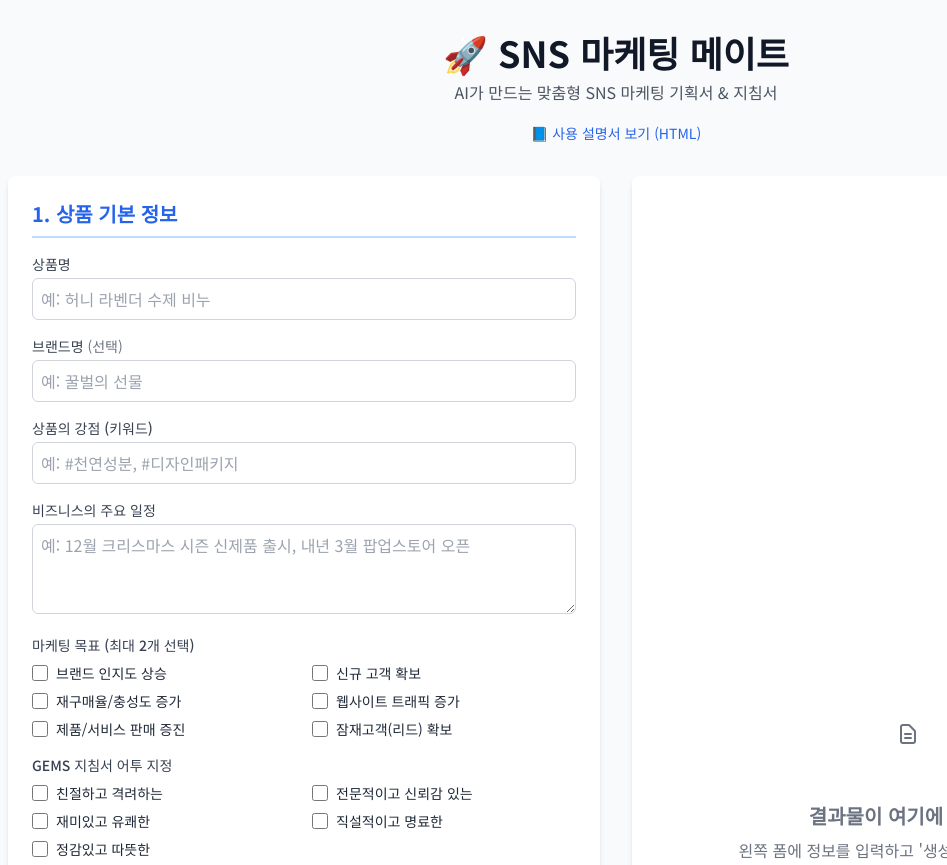
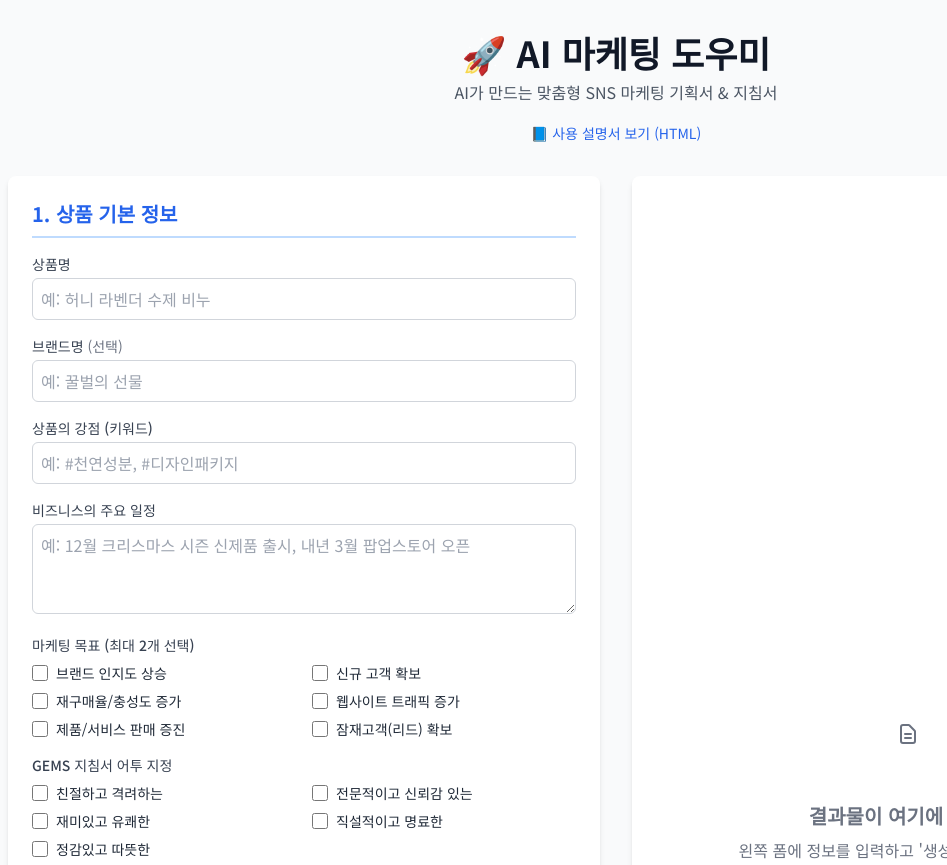
Before and after one commit to kangkunkr/sns, a plain HTML site: page index.html in a window 1280 px wide. Shown: the top 865 px of the page, without its empty margins (24-971 px from the left). Drawn offline with nearby package versions, Linux system fonts and the light colour scheme.

Commit message:
index.html

```diff
--- a/index.html
+++ b/index.html
@@ -3,7 +3,7 @@
 <head>
     <meta charset="UTF-8">
     <meta name="viewport" content="width=device-width, initial-scale=1.0">
-    <title>SNS 마케팅 메이트 - AI 자동 생성기</title>
+    <title>AI 마케팅 도우미</title>
     <script src="https://cdn.tailwindcss.com"></script>
     <script src="https://cdn.jsdelivr.net/npm/marked/marked.min.js"></script>
     <style>
@@ -38,7 +38,7 @@
 
     <div class="container mx-auto p-4 md:p-8">
         <header class="text-center mb-8">
-            <h1 class="text-3xl md:text-4xl font-bold text-gray-900">🚀 SNS 마케팅 메이트</h1>
+            <h1 class="text-3xl md:text-4xl font-bold text-gray-900">🚀 AI 마케팅 도우미</h1>
             <p class="mt-2 text-gray-600">AI가 만드는 맞춤형 SNS 마케팅 기획서 & 지침서</p>
             <!-- 설명서 링크 추가 -->
             <p class="mt-4"><a href="gems_mn.html" target="_blank" class="text-sm text-blue-600 hover:underline">📘 사용 설명서 보기 (HTML)</a></p>
```
